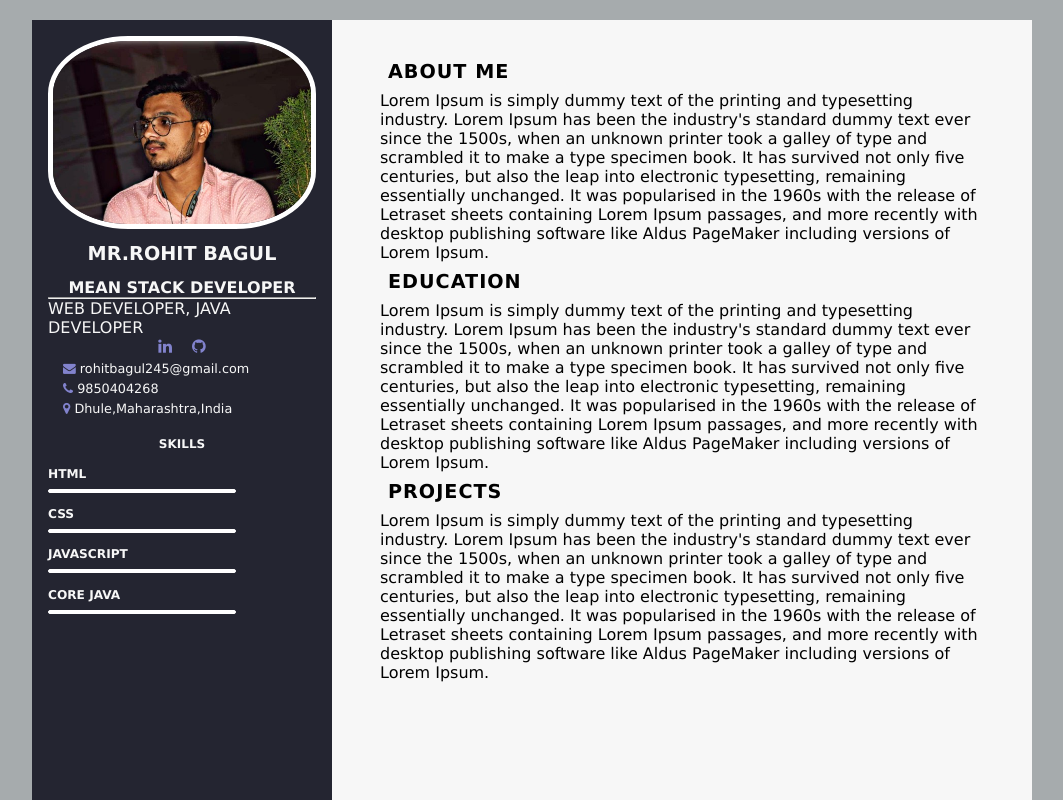
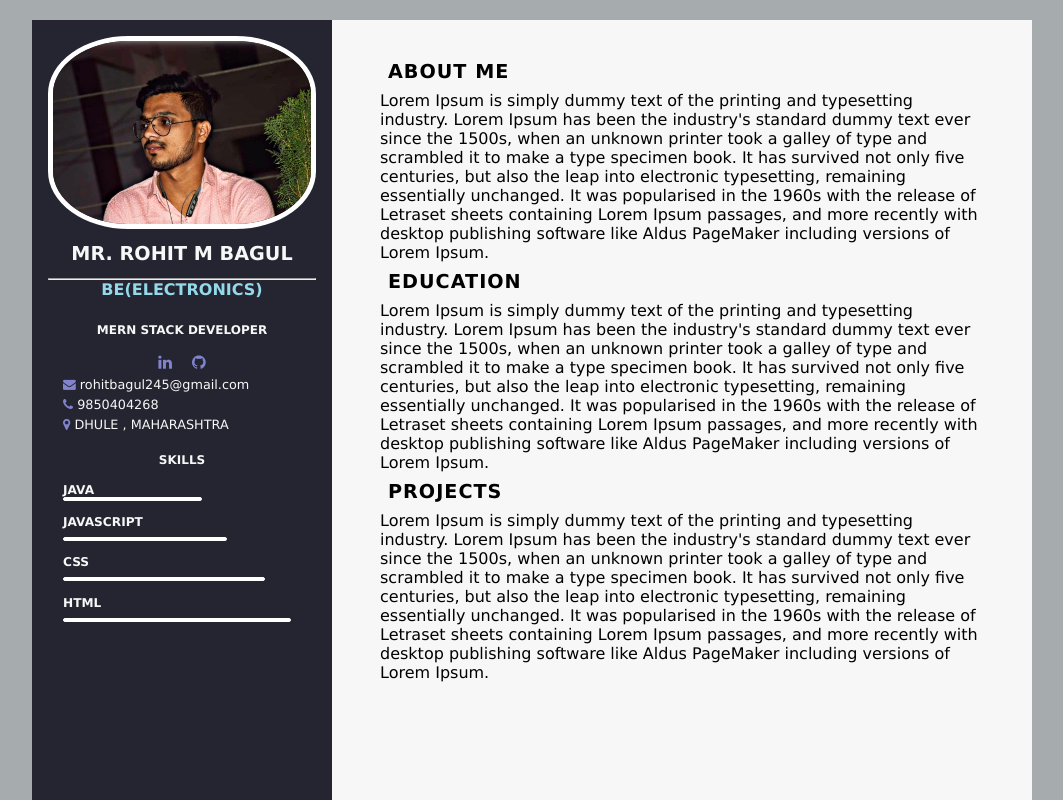
Before and after one commit to mrbrand05/Responsive-Resume-using-CSS-Grid.github.io, a plain HTML site: page index.html in a window 1280 px wide. Shown: the top 800 px of the page, without its empty margins (32-1095 px from the left). Drawn offline with Linux system fonts and the light colour scheme.

Commit message:
Update index.html

```diff
--- a/index.html
+++ b/index.html
@@ -1,7 +1,14 @@
 <!DOCTYPE html>
-<html>
+<html lang="en">
     <head>
-        <title>PORTFOLIO</title>
+        <meta charset="utf-8">
+        <meta http-equiv="X-UA-Compatible" content="IE=edge">
+        <meta name="viewport" content="width=device-width, initial-scale=1">
+
+        <meta name="description" content="">
+        <meta name="author" content="">
+        <title>Resume</title>
+
     <link rel="preconnect" href="https://fonts.googleapis.com">
     <link rel="preconnect" href="https://fonts.gstatic.com" crossorigin>
     <link rel="stylesheet" href="style.css">
@@ -13,41 +20,55 @@
         <main class="main-content">
             <section class="left-section">
                  <div class="left-content">
+                    <!-- Write code for the left section here -->
                     <div class="profile-details">
-                        <div class="profile-content">
-                            <img src="image/My project1.jpg" alt="pf" class="profile-image">
+                        <div class="profile">
+                            <img class="profile-image" src="image/My project1.jpg" alt="profile-image">
                         </div>
-                        <h2 class="name" >Mr.Rohit Bagul</h2>
-                        <h4 class="desigation" style="text-align:center">MEAN STACK DEVELOPER</h4>
+                        <h2 class="name">MR. ROHIT M BAGUL</h2>
+
                         <hr>
-                        <p class="desigation">WEB DEVELOPER, JAVA DEVELOPER</p>
+                        <h3 class="designation">BE(ELECTRONICS)</h3>
+          <h5 class="description">
+            MERN STACK DEVELOPER
+            <!-- | FULLSTACK DEVELOPER | FRONTEND DEVELOPER |
+            BACKEND DEVELOPER -->
+          </h5>
+
                         <div class="contact-info">
                             <div class="contact-item">
                                 <div class="social-media">
                                     <li class="icon">
-                                        <a href="https://www.linkedin.com/in/mayank-patidar-787188229/"><i class="fa fa-linkedin"></i></a>
+                                        <a href=""><i class="fa fa-linkedin"></i></a>
                                     </li>
                                     <li class="icon">
-                                        <a href="https://github.com/MayankPatidar09"><i class="fa fa-github"></i></a>
+                                        <a href=""><i class="fa fa-github"></i></a>
                                     </li>
                                 </div>
                                 <div class="personal-details">
                                     <li class="icon"><i class="fa fa-envelope"></i> rohitbagul245@gmail.com</li>
                                     <li class="icon"><i class="fa fa-phone"></i> 9850404268</li>
-                                    <li class="icon"><i class="fa fa-map-marker"></i> Dhule,Maharashtra,India</li>
+                                    <li class="icon"><i class="fa fa-map-marker"></i> DHULE , MAHARASHTRA</li>
                                 </div>
                             </div>
                         </div>
                         <div class="skill">
-                            <h2 class="skills"> SKILLS</h2>
+                            <h2 class="skills">skills</h2>
                             <div class="skill-content">
-                                <div class="skill-items">
+                                <div class="skill-item">
                                     <div class="skill-name">
-                                        <h3>HTML</h3>
+                                        <h3>JAVA</h3>
+
+                                    <div class="skill-progress">
+                                        <div class="progress-bar" style="width: 55%;">
+
+                                        </div>
+                                    </div>
+                                    <div class="skill-name">
+                                        <h3>JAVASCRIPT</h3>
                                     </div>
                                     <div class="skill-progress">
-
-                                        <div class="progress-bar" style="width: 70%;">
+                                        <div class="progress-bar" style="width: 65%;">
 
                                         </div>
                                     </div>
@@ -55,31 +76,22 @@
                                         <h3>CSS</h3>
                                     </div>
                                     <div class="skill-progress">
-                                        <div class="progress-bar" style="width: 70%;">
+                                        <div class="progress-bar" style="width: 80%;">
 
                                         </div>
                                     </div>
                                     <div class="skill-name">
-                                        <h3>JAVASCRIPT</h3>
+                                        <h3>HTML</h3>
                                     </div>
                                     <div class="skill-progress">
-                                        <div class="progress-bar" style="width: 70%;">
-
-                                        </div>
-                                    </div>
-                                    <div class="skill-name">
-                                        <h3>CORE JAVA</h3>
-                                    </div>
-                                    <div class="skill-progress">
-                                        <div class="progress-bar" style="width: 70%;">
+                                        <div class="progress-bar" style="width: 90%;">
 
                                         </div>
                                     </div>
                                 </div>
                             </div>
-
                         </div>
-
+                    </div>
                 </div>
             </div>
             </section>
@@ -101,7 +113,6 @@
                     </section>
 
                 </div>
-
             </section>
         </main>
     </body>
```
Lines whose indentation alone changed are shown as unchanged.
